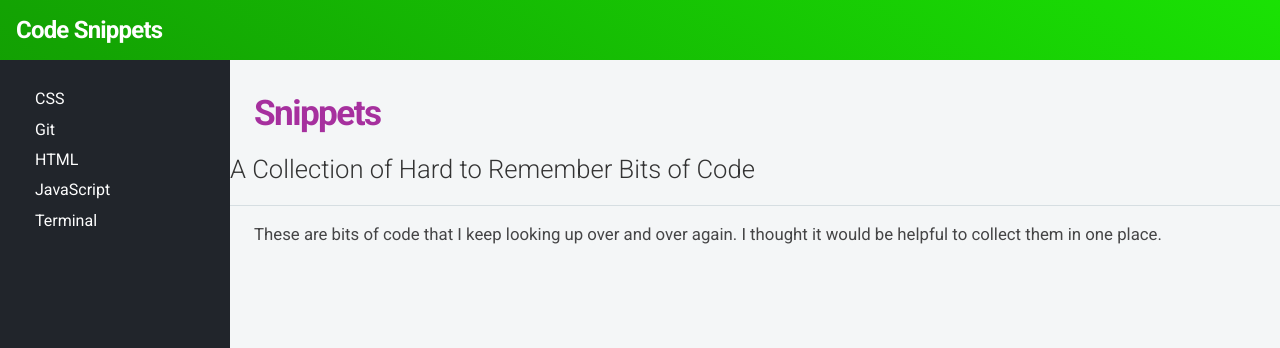
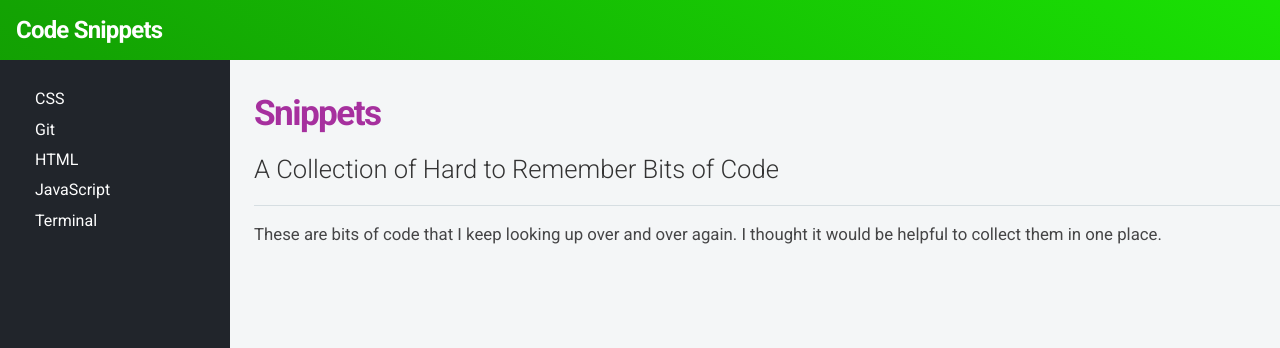
Before and after one commit to KJLarson/snippets, a Jekyll site: the page built from index.html, in a window 1280 px wide. Shown: the top 348 px of the page. Built offline with Jekyll 4.4.1, drawn with Linux system fonts in a browser that asks for light colours; nearby versions of some CDN libraries.

Commit message:
Fix margin of subtitle

```diff
--- a/_sass/components/_layout.scss
+++ b/_sass/components/_layout.scss
@@ -56,6 +56,7 @@ footer {
 	font-size: 1.6rem;
 	color: #333;
 	padding-bottom: 1rem;
+	margin-left: 1.5rem;
 	border-bottom: 1px solid darken($background, 10%);
 }
 
```
